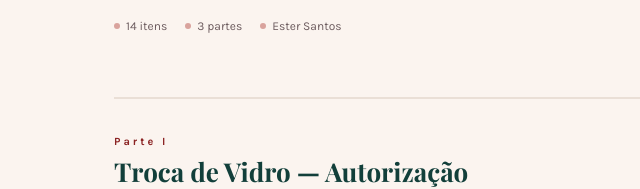
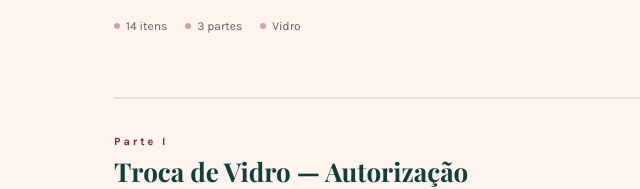
Before and after one commit to ester404/Cartilha_De_Vidro, a plain HTML site: page index.html in a window 1280 px wide. Shown: the part 465-654 px from the top of the page, 134-774 px from the left. Drawn offline with nearby package versions, Linux system fonts and the light colour scheme; a web font is replaced by a local one.

Commit message:
atualização

```diff
--- a/index.html
+++ b/index.html
@@ -48,7 +48,7 @@
       <div class="meta">
         <span><span class="dot"></span> 14 itens</span>
         <span><span class="dot"></span> 3 partes</span>
-        <span><span class="dot"></span> Ester Santos</span>
+        <span><span class="dot"></span> Vidro</span>
       </div>
     </div>
 
@@ -392,7 +392,7 @@
 </div>
 
     <footer class="closing">
-<div class="sig">Ester Santos</div>
+<div class="sig">Vidro</div>
 <div class="role">MEGA SEGUROS · DEPARTAMENTO DE SINISTROS · TROCA DE VIDRO</div>
 <div class="tag">Uso interno · Organização, atenção e agilidade que geram confiança.</div>
 </footer>
```
